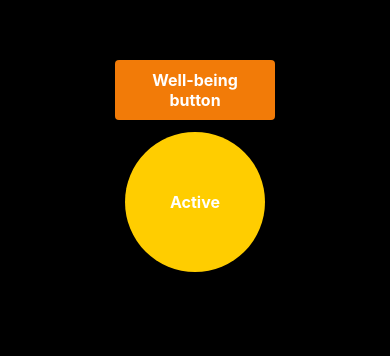
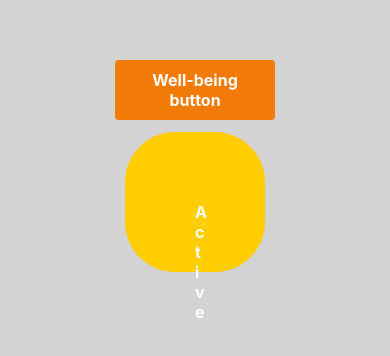
Before and after one commit to arturbartkowicz/react-native-demo, a React Native app: screen / in a window 390 px wide. Shown: the part 256-612 px from the top of the page. Built offline with nearby package versions, Linux system fonts and the light colour scheme.

Commit message:
added changes in a button

```diff
--- a/App.js
+++ b/App.js
@@ -10,9 +10,8 @@ export default function App() {
       <StatusBar style="auto" />
       <Pressable
         style={styles.button}
-        onPress={() => {
-          setIsBtnActive(!isBtnActive);
-        }}>
+        onPress={() => {setIsBtnActive(!isBtnActive)}}
+      >
         <Text style={styles.text}>{isBtnActive ? "Active" : "Disabled"}</Text>
       </Pressable>
     </View>
@@ -22,7 +21,7 @@ export default function App() {
 const styles = StyleSheet.create({
   container: {
     flex: 1,
-    backgroundColor: 'black',
+    backgroundColor: 'lightgray',
     alignItems: 'center',
     justifyContent: 'center',
   },
@@ -37,21 +36,23 @@ const styles = StyleSheet.create({
     textAlign: 'center',
   },
   button: {
+    elevation: 8,
     backgroundColor: '#FFCD00',
     marginTop: 12,
     width: 70,
     height: 70,
     padding: 70,
-    borderRadius: '50%',
+    borderRadius: 50,
+
   },
   text: {
-    display: 'flex',
-    width: '100%',
-    height: '100%',
+    // display: 'flex',
+    // width: '100%',
+    // height: '100%',
     fontSize: 16,
     fontWeight: 'bold',
     color: 'white',
-    alignItems: 'center',
-    justifyContent: 'center',
+    // alignItems: 'center',
+    // justifyContent: 'center',
   },
 });
```
